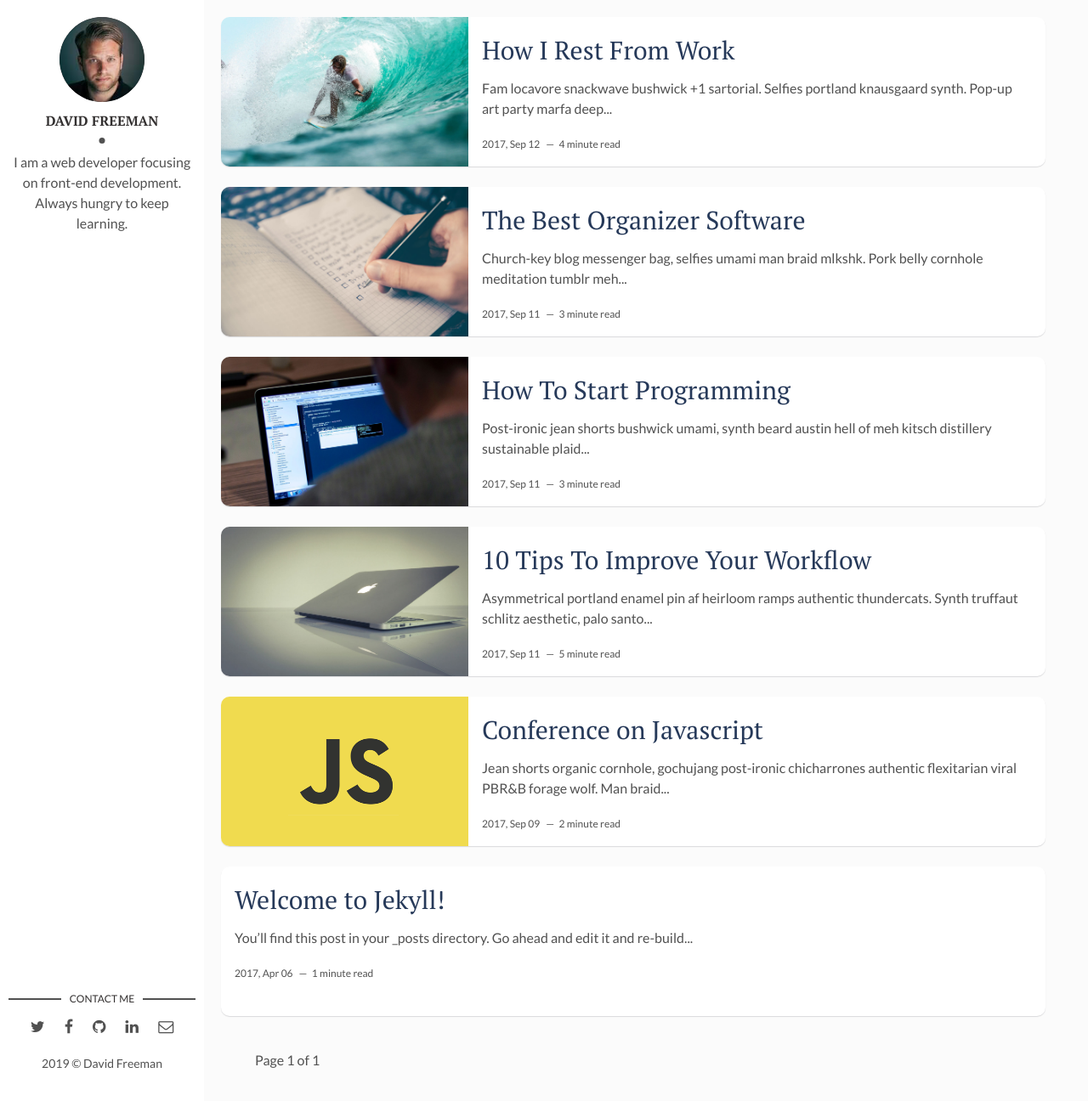
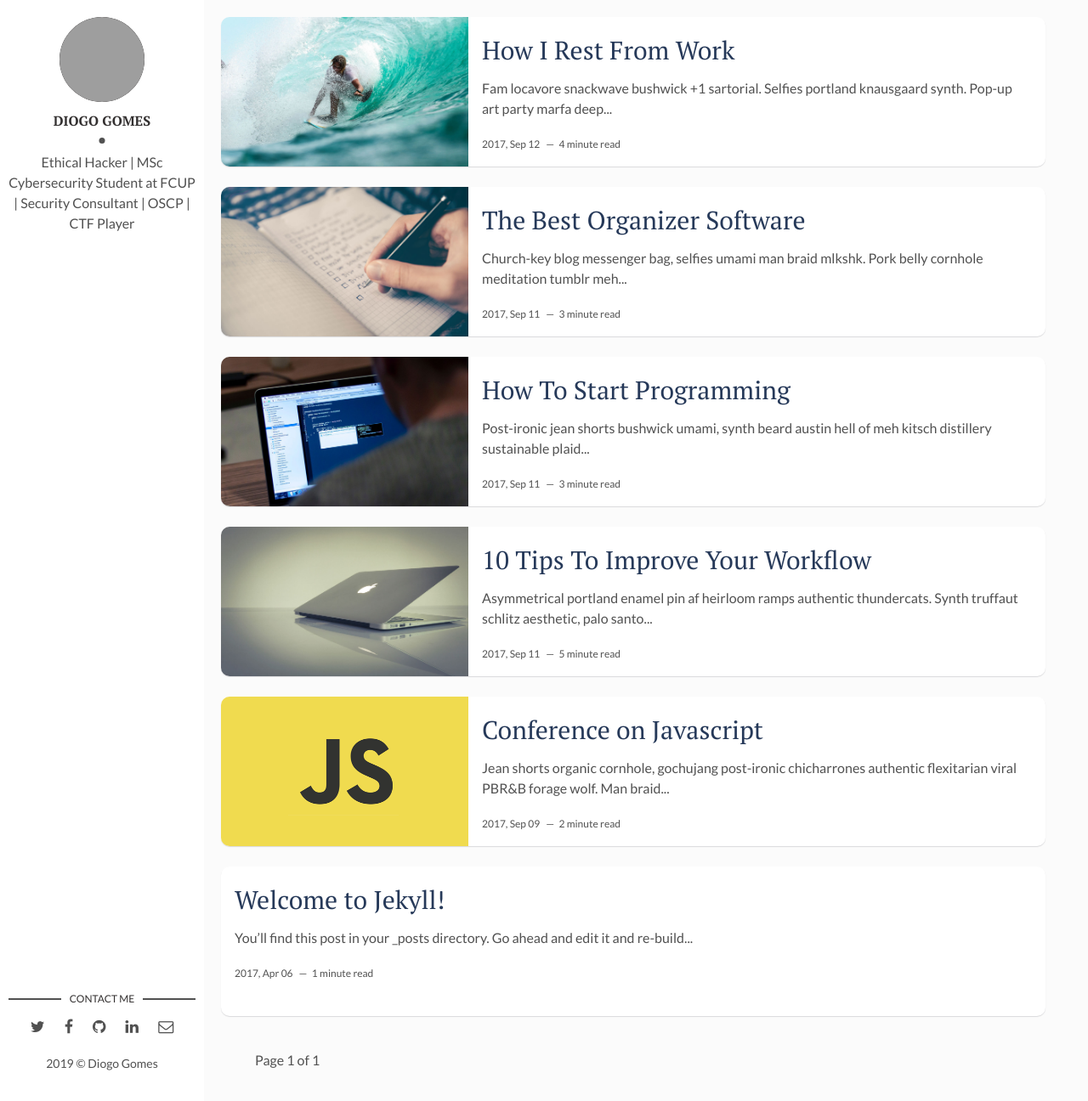
Before and after one commit to TheNerdOne9/index, a Jekyll site: the page built from index.html, in a window 1280 px wide and 1296 px high. Shown: the whole window at 85% size. Built offline with Jekyll 4.4.1, drawn with Linux system fonts in a browser that asks for light colours; the list of posts is cut into pages by our own code; grey boxes are pictures that could not be loaded.

Commit message:
Update _config.yml

```diff
--- a/_config.yml
+++ b/_config.yml
@@ -1,25 +1,23 @@
-title: Hello, world! I'm David Freeman
+title: Hello, I'm the nerdest one!
 description: > # this means to ignore newlines until "baseurl:"
-  Write an awesome description for your new site here. You can edit this
-  line in _config.yml. It will appear in your document head meta (for
-  Google search results) and in your feed.xml site description.
+  Hacking content, CTF/Exercises writeups, and some personal posts to share some of my ideas.
 permalink: ':title/'
 baseurl: "/index" # the subpath of your site, e.g. /blog
 url: "https://thenerdone9.github.io/" # the base hostname & protocol for your site, e.g. http://example.com
-site-twitter: #if your site has a twitter account, enter it here
+site-twitter: "https://twitter.com/thenerdone9"
 
 # Author Settings
-author: David Freeman # add your name
-author-img: david-freeman.jpg # add your photo
-about-author: I am a web developer focusing on front-end development. Always hungry to keep learning. # add description
-social-twitter: # add your Twitter handle
+author: Diogo Gomes
+author-img: thenerdone.jpg # add your photo
+about-author: Ethical Hacker | MSc Cybersecurity Student at FCUP | Security Consultant | OSCP | CTF Player
+social-twitter: "https://twitter.com/thenerdone9"
 social-facebook: # add your Facebook handle
-social-github: artemsheludko # add your Github handle
-social-linkedin: # add your Linkedin handle
-social-email: # add your Email address
+social-github: thenerdone9 # add your Github handle
+social-linkedin: "https://pt.linkedin.com/in/diogo-salvador"
+social-email: salvador.diogogomes@gmail.com
 
 # Disqus
-discus-identifier: mr-brown # add your discus identifier
+discus-identifier: # Disqus App
 
 # Tracker
 analytics: # Google Analytics
```
